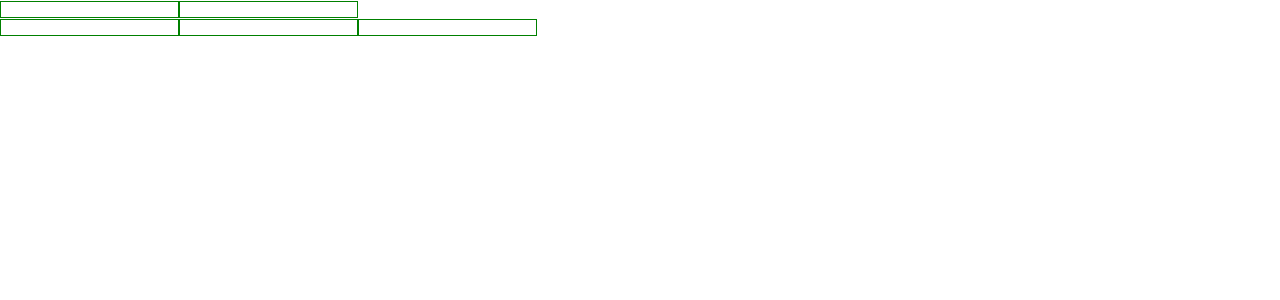
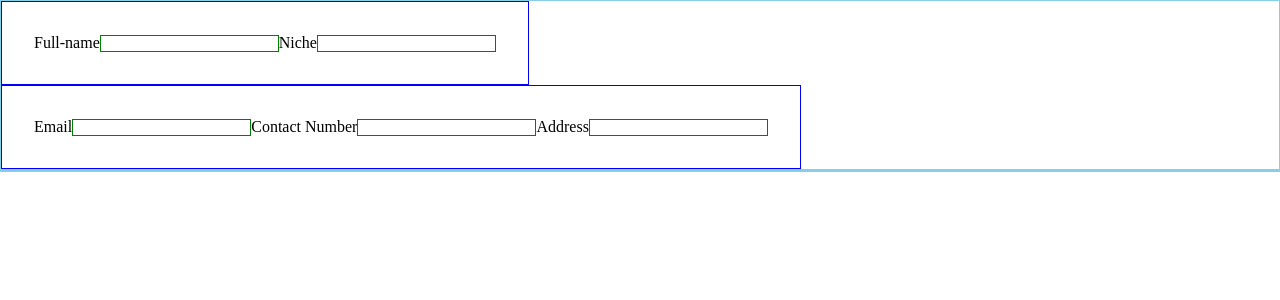
Before and after one commit to john0ground/CV-App, a React (Vite) app: page / in a window 1280 px wide. Shown: the top 300 px of the page. Built offline with nearby package versions, Linux system fonts and the light colour scheme.

Commit message:
place initial components in App

```diff
--- a/src/App.tsx
+++ b/src/App.tsx
@@ -1,12 +1,65 @@
-import HeaderDetails from './components/HeaderDetails';
-import ContactDetails from './components/ContactDetails';
+import { TextInput } from './components/Inputs';
+import { useState } from 'react';
 import './style/style.scss';
 
 export default function App() {
+    const [headerDetails, setHeaderDetails] = useState({fullName: '', niche: ''});
+    const [contactDetails, setContactDetails] = useState({email:'', contactNumber:'', address:''});
+
+    function handleHeaderDetails(value, key) {
+        const newDetails = {...headerDetails, [key]:value}
+        setHeaderDetails(newDetails);
+    }
+
+    function handleContactDetails(value, key) {
+        const newDetails = {...contactDetails, [key]:value}
+        setContactDetails(newDetails);
+    }
+
+
     return (
         <>
-            <HeaderDetails/>
-            <ContactDetails/>
+            <div className='editor'>
+            <section className="header-inputs">
+            <TextInput
+                name='Full-name'
+                value={headerDetails.fullName}
+                onChange={(e: { target: { value: string; }; }) => handleHeaderDetails(e.target.value, 'fullName')}
+            />
+            <TextInput
+                name='Niche'
+                value={headerDetails.niche}
+                onChange={(e: { target: { value: string; }; }) => handleHeaderDetails(e.target.value, 'niche')}
+            />
+            </section>
+
+            <section className="contact-inputs">
+                <TextInput
+                    name='Email'
+                    value={contactDetails.email}
+                    onChange={(e: { target: { value: string; }; }) => handleContactDetails(e.target.value, 'email')}
+                />
+                <TextInput
+                    name='Contact Number'
+                    value={contactDetails.contactNumber}
+                    onChange={(e: { target: { value: string; }; }) => handleContactDetails(e.target.value, 'contactNumber')}
+                />
+                <TextInput
+                    name='Address'
+                    value={contactDetails.address}
+                    onChange={(e: { target: { value: string; }; }) => handleContactDetails(e.target.value, 'address')}
+                />
+            </section>
+            </div>
+
+            <div className='content'>
+                <h2>{headerDetails.fullName}</h2>
+                <span>{headerDetails.niche}</span>
+
+                <span>{contactDetails.email}</span>
+                <span>{contactDetails.contactNumber}</span>
+                <span>{contactDetails.address}</span>
+            </div>
         </>
     );
 }
--- /dev/null
+++ b/src/components/Inputs.tsx
@@ -0,0 +1,14 @@
+function TextInput({name, value, onChange}) {
+    return (
+        <label>
+        {name}
+        <input
+            type="text"
+            value={value}
+            onChange={onChange}
+        />
+        </label>
+    );
+}
+
+export { TextInput }
--- a/src/style/style.scss
+++ b/src/style/style.scss
@@ -6,6 +6,16 @@
     box-sizing: border-box;
 }
 
+section {
+    border: 1px solid blue;
+    width: fit-content;
+    padding: 2rem;
+}
+
 input {
     border: 1px solid green;
 }
+
+.content, .editor {
+    border: 1px solid skyblue;
+}
```
